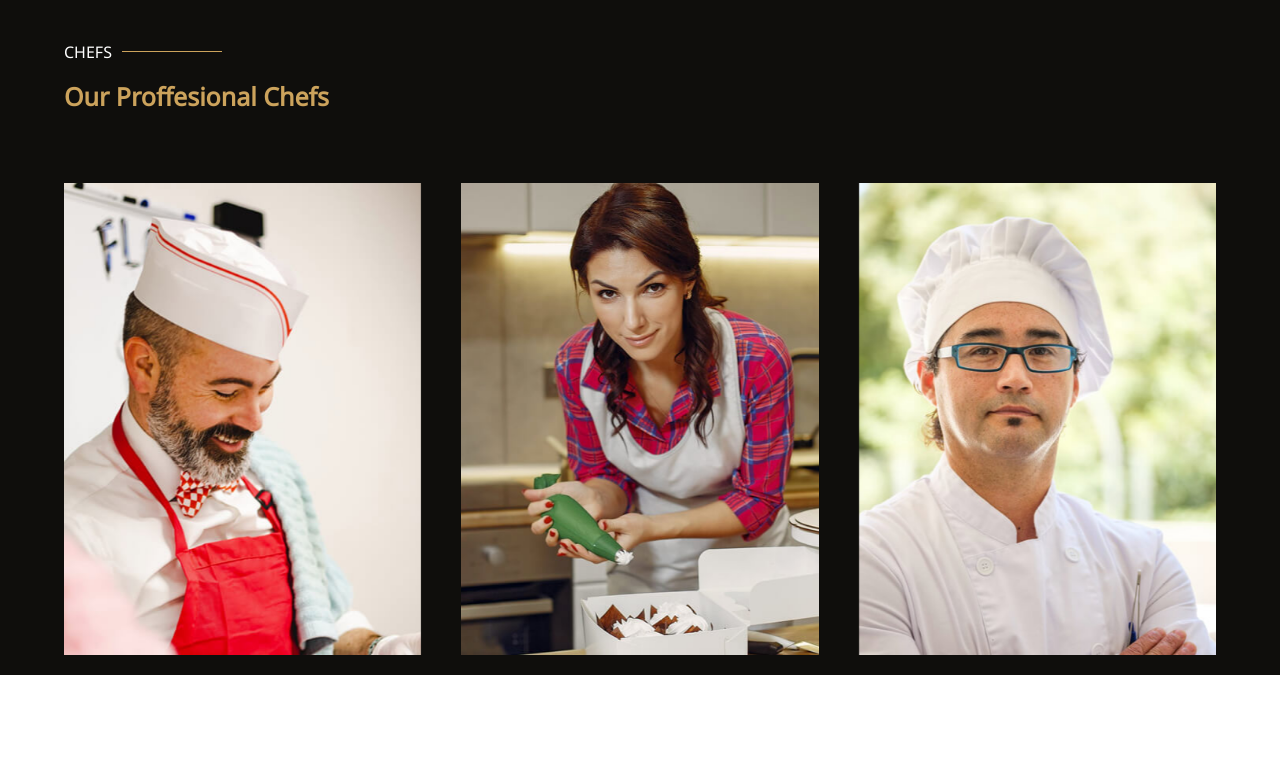
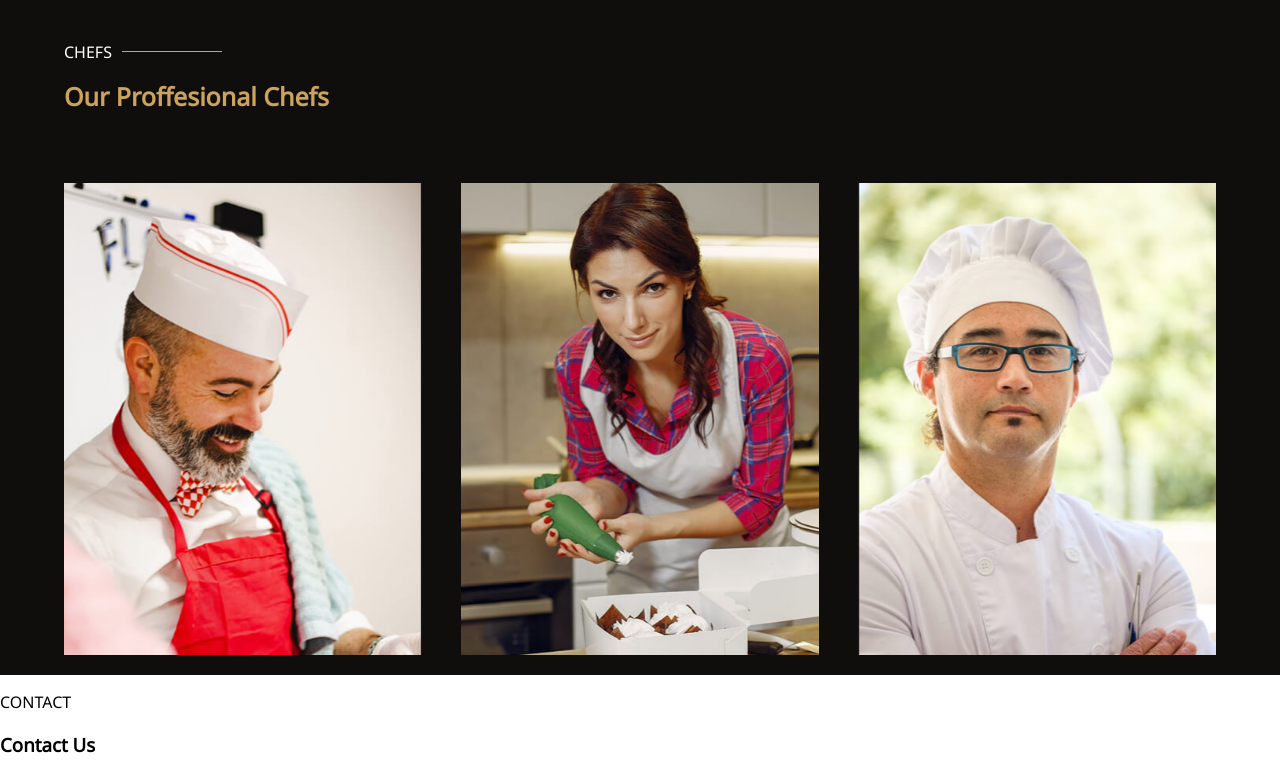
Before and after one commit to sofiane626/projet-dom-sofiane-ezzahti, a website: page index.html in a window 1280 px wide. Shown: the part 5199-5974 px from the top of the page. Before the commit the page ends 5874 px from the top, so only its background shows below. Drawn offline with Linux system fonts and the light colour scheme.

Commit message:
section10 structure

```diff
--- a/index.html
+++ b/index.html
@@ -741,6 +741,21 @@
           </div>
         </div>
       </section>
+
+      <section class="section10">
+        <div class="section10-box">
+          <div class="section10-haut">
+            <div class="section10-bar">
+              <div>
+                <p>CONTACT</p>
+              </div>
+              <div class="section10-Bar"></div>
+            </div>
+            <h3>Contact Us</h3>
+          </div>
+          <div class="section10-bas"></div>
+        </div>
+      </section>
     </main>
   </body>
   <script src="./public/js/main.js"></script>
```
